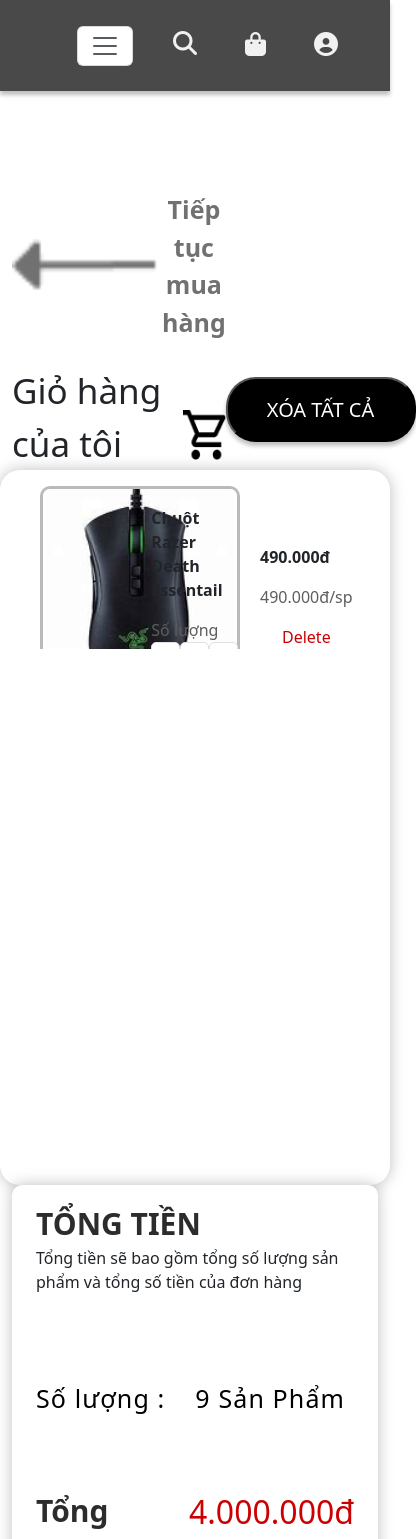
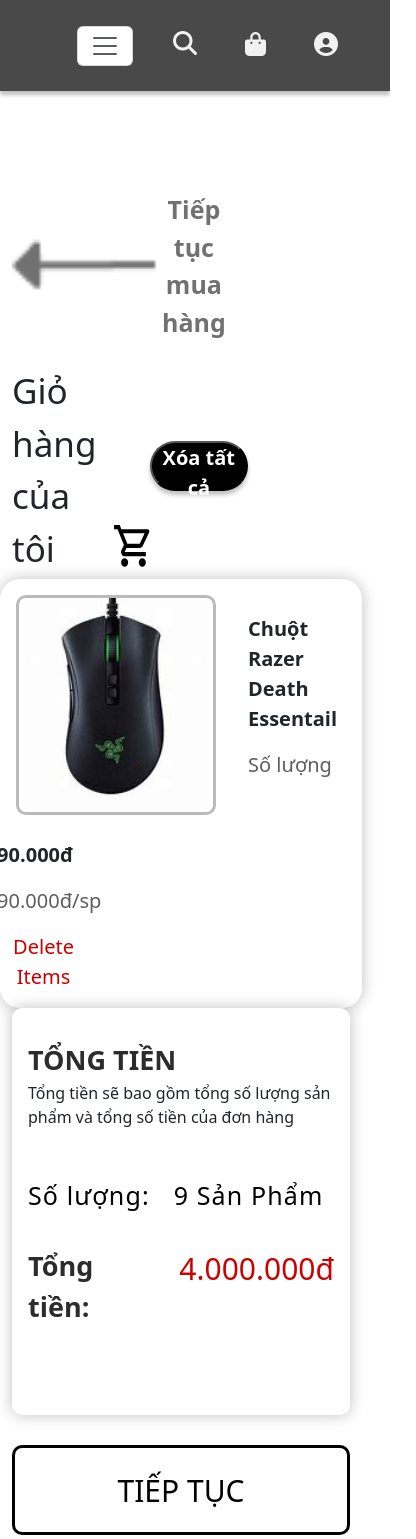
Before and after one commit to Anlele1701/DNT_Angular_ElectronicShop, an Angular app in the folder frontend/: page / in a window 390 px wide. Shown: the top 1539 px of the page, 416 px wide, since content can reach past the window. Built offline with nearby package versions, Linux system fonts and the light colour scheme.

Commit message:
Sửa lại trang giỏ hàng

```diff
--- a/frontend/src/app/client/shopping-cart/shopping-cart.component.css
+++ b/frontend/src/app/client/shopping-cart/shopping-cart.component.css
@@ -5,11 +5,9 @@
   border-radius: 20px;
   background: #fff;
   box-shadow: 0px 0px 15px 0px rgba(0, 0, 0, 0.25);
-  height: 715px;
+  max-height: 750px;
+  min-height: 250px;
   overflow: hidden;
-}
-#khung-1-con {
-  height: 46vw;
   overflow-y: scroll;
 }
 #khung-2 {
@@ -17,16 +15,11 @@
   background: #fff;
   box-shadow: 0px 0px 15px 0px rgba(0, 0, 0, 0.25);
   height: 407px;
-  overflow: hidden;
-}
-#khung-2-con {
-  height: 380px;
-  overflow: auto;
+  float:left;
 }
 /* customize - scroll */
 ::-webkit-scrollbar {
   width: 10px;
-  height: 3px;
 }
 
 /* Track */
@@ -37,6 +30,7 @@
 /* Handle */
 ::-webkit-scrollbar-thumb {
   background: rgba(217, 217, 217, 0.5);
+  border-radius: 20px;
 }
 
 /* Handle on hover */
@@ -59,18 +53,13 @@
 #Giohang {
   margin-bottom: 0;
   font-size: 35px;
-}
-#Giohangimage {
-  width: 60px;
-  height: 50px;
-  margin-left: 20px;
-  margin-bottom: 10px;
+  margin-right: 10px;
 }
 .Delete-all {
   border-radius: 30px;
   background: #000;
-  width: 190px;
-  height: 65px;
+  width: 146.552px;
+  height: 50px;
   box-shadow: 0px 4px 4px 0px rgba(0, 0, 0, 0.25);
   color: #ffffff;
   font-size: 20px;
@@ -86,6 +75,7 @@
   background-color: white;
   border: none;
   color: #c00;
+  font-size: 20px;
 }
 .bt-change-3 {
   color: #717171;
@@ -105,12 +95,12 @@
   align-items: center;
 }
 .p-change-1 {
-  display: block;
   color: #5d5d5d;
+  font-size:20px;
 }
 .p-change-2 {
   color: #2c2c2c;
-  font-size: 30px;
+  font-size: 27px;
   font-weight: 600;
   margin-bottom: 0;
 }
@@ -123,10 +113,11 @@
 }
 .p-change-4 {
   font-weight: 700;
+  font-size:20px;
 }
 .p-money {
   color: #c00;
-  font-size: 32px;
+  font-size: 30px;
   font-weight: 500;
   margin-bottom: 0;
   margin-left: 20px;
@@ -137,7 +128,5 @@
   border-radius: 10px;
   border: 3px solid rgba(118, 118, 118, 0.5);
   background: lightgray 50% / cover no-repeat, #d9d9d9;
+  object-fit:contain;
 }
-.margin-bot {
-  margin-bottom: 70px;
-}
--- a/frontend/src/app/client/shopping-cart/shopping-cart.component.html
+++ b/frontend/src/app/client/shopping-cart/shopping-cart.component.html
@@ -8,56 +8,36 @@
   </div>
   <!--hang tren-->
   <div class="row">
-    <div class="col-md-8 d-flex justify-content-between">
+    <div class="col-8 d-flex justify-content-between">
       <div class="col-7 d-flex align-items-end">
         <p id="Giohang">Giỏ hàng của tôi</p>
-        <img
-          src="/assets/client/ShoppingCart/shopping_cart.png"
-          alt=""
-          id="Giohangimage"
+        <div class="pb-2">
+          <svg
+            xmlns="http://www.w3.org/2000/svg"
+            width="36"
+            height="42"
+            viewBox="0 0 36 42"
+            fill="none"
+          >
+            <path
+              d="M10.6135 41.6928C9.64059 41.6928 8.80773 41.2846 8.1149 40.4681C7.42208 39.6516 7.07566 38.6701 7.07566 37.5235C7.07566 36.377 7.42208 35.3954 8.1149 34.579C8.80773 33.7625 9.64059 33.3542 10.6135 33.3542C11.5864 33.3542 12.4193 33.7625 13.1121 34.579C13.8049 35.3954 14.1513 36.377 14.1513 37.5235C14.1513 38.6701 13.8049 39.6516 13.1121 40.4681C12.4193 41.2846 11.5864 41.6928 10.6135 41.6928ZM28.3027 41.6928C27.3298 41.6928 26.4969 41.2846 25.8041 40.4681C25.1112 39.6516 24.7648 38.6701 24.7648 37.5235C24.7648 36.377 25.1112 35.3954 25.8041 34.579C26.4969 33.7625 27.3298 33.3542 28.3027 33.3542C29.2756 33.3542 30.1084 33.7625 30.8013 34.579C31.4941 35.3954 31.8405 36.377 31.8405 37.5235C31.8405 38.6701 31.4941 39.6516 30.8013 40.4681C30.1084 41.2846 29.2756 41.6928 28.3027 41.6928ZM9.10992 8.33856L13.3553 18.7618H25.7377L30.6023 8.33856H9.10992ZM7.42945 4.16928H33.521C34.199 4.16928 34.715 4.52541 35.0688 5.23766C35.4225 5.94991 35.4373 6.67085 35.113 7.40047L28.8333 20.7422C28.509 21.437 28.0742 21.9756 27.5288 22.3578C26.9833 22.7399 26.3863 22.931 25.7377 22.931H12.5593L10.6135 27.1003H31.8405V31.2696H10.6135C9.28681 31.2696 8.28442 30.5834 7.60634 29.211C6.92826 27.8386 6.89877 26.4749 7.51789 25.1199L9.90593 20.0125L3.53783 4.16928H0V0H5.74898L7.42945 4.16928Z"
+              fill="black"
             />
+          </svg>
         </div>
-      <div class="mb-3" id="p-change">
-        <button class="Delete-all">XÓA TẤT CẢ</button>
+      </div>
+      <div class="col-5 d-flex justify-content-end mb-2" id="p-change">
+        <button class="Delete-all fw-bold">Xóa tất cả</button>
       </div>
     </div>
   </div>
   <!--CHIA 2 Ben-->
-  <div class="row">
+  <div class="row mt-1 me-3">
     <!--Cot 8-->
-    <div class="col-md-8 container" id="khung-1">
-      <div id="khung-1-con">
-        <div class="container">
-          <div class="row p-3">
-            <div class="col-4 text-center">
-              <img
-                class="img-change"
-                src="/assets/client/ProductDetail/Hinh-test.jpg"
-                alt=""
-              />
-            </div>
-            <div class="col-4 p-center" >
+    <div class="col-md-8" id="khung-1">
       <div>
-                <p class="p-change-4">Chuột Razer Death Essentail</p>
-                <p class="p-change-1">
-                  Số lượng
-                  <button class="bt-change" type="button">-</button>
-                  <button class="bt-change" type="button">1</button>
-                  <button class="bt-change" type="button">+</button>
-                </p>
-              </div>
-            </div>
-            <div class="col-4" id="p-change">
-              <div style="margin-top: 25px">
-                <p class="p-change-4">490.000đ</p>
-                <p class="p-change-1">490.000đ/sp</p>
-                <button class="bt-change-2">Delete Items</button>
-              </div>
-            </div>
-          </div>
-          <!--test scroll bar-->
-          <div class="row p-3">
-            <div class="col-4 text-center">
+        <div class="row p-3 justify-content-between d-flex">
+          <div class="p-0 w-auto col-2">
             <img
               class="img-change"
               src="/assets/client/ProductDetail/Hinh-test.jpg"
@@ -66,16 +46,16 @@
           </div>
           <div class="col-4 p-center">
             <div>
-                <p class="p-change-4">Chuột Razer Death Essentail</p>
-                <p class="p-change-1">
-                  Số lượng
-                  <button class="bt-change" type="button">-</button>
-                  <button class="bt-change" type="button">1</button>
-                  <button class="bt-change" type="button">+</button>
+              <p class="p-change-4 justify-content-center align-items-center">
+                Chuột Razer Death Essentail
               </p>
+              <p class="p-change-1">Số lượng</p>
             </div>
           </div>
-            <div class="col-4" id="p-change">
+          <div
+            class="col-2 justify-content-center align-items-center d-flex"
+            id="p-change"
+          >
             <div style="margin-top: 25px">
               <p class="p-change-4">490.000đ</p>
               <p class="p-change-1">490.000đ/sp</p>
@@ -83,117 +63,30 @@
             </div>
           </div>
         </div>
-          <div class="row p-3">
-            <div class="col-4 text-center">
-              <img
-                class="img-change"
-                src="/assets/client/ProductDetail/Hinh-test.jpg"
-                alt=""
-              />
-            </div>
-            <div class="col-4 p-center">
-              <div>
-                <p class="p-change-4">Chuột Razer Death Essentail</p>
-                <p class="p-change-1">
-                  Số lượng
-                  <button class="bt-change" type="button">-</button>
-                  <button class="bt-change" type="button">1</button>
-                  <button class="bt-change" type="button">+</button>
-                </p>
-              </div>
-            </div>
-            <div class="col-4" id="p-change">
-              <div style="margin-top: 25px">
-                <p class="p-change-4">490.000đ</p>
-                <p class="p-change-1">490.000đ/sp</p>
-                <button class="bt-change-2">Delete Items</button>
-              </div>
-            </div>
-          </div>
-          <div class="row p-3">
-            <div class="col-4 text-center">
-              <img
-                class="img-change"
-                src="/assets/client/ProductDetail/Hinh-test.jpg"
-                alt=""
-              />
-            </div>
-            <div class="col-4 p-center">
-              <div>
-                <p class="p-change-4">Chuột Razer Death Essentail</p>
-                <p class="p-change-1">
-                  Số lượng
-                  <button class="bt-change" type="button">-</button>
-                  <button class="bt-change" type="button">1</button>
-                  <button class="bt-change" type="button">+</button>
-                </p>
-              </div>
-            </div>
-            <div class="col-4" id="p-change">
-              <div style="margin-top: 25px">
-                <p class="p-change-4">490.000đ</p>
-                <p class="p-change-1">490.000đ/sp</p>
-                <button class="bt-change-2">Delete Items</button>
-              </div>
-            </div>
-          </div>
-          <div class="row p-3">
-            <div class="col-4 text-center">
-              <img
-                class="img-change"
-                src="/assets/client/ProductDetail/Hinh-test.jpg"
-                alt=""
-              />
-            </div>
-            <div class="col-4 p-center">
-              <div>
-                <p class="p-change-4">Chuột Razer Death Essentail</p>
-                <p class="p-change-1">
-                  Số lượng
-                  <button class="bt-change" type="button">-</button>
-                  <button class="bt-change" type="button">1</button>
-                  <button class="bt-change" type="button">+</button>
-                </p>
-              </div>
-            </div>
-            <div class="col-4" id="p-change">
-              <div style="margin-top: 25px">
-                <p class="p-change-4">490.000đ</p>
-                <p class="p-change-1">490.000đ/sp</p>
-                <button class="bt-change-2">Delete Items</button>
-              </div>
-            </div>
-          </div>
-        </div>
+        <!--dzien  -->
       </div>
     </div>
     <!--Cot 4-->
     <div class="col-md-4">
-      <div id="khung-2" class="container">
+      <div id="khung-2">
         <div class="mt-3">
-          <div id="khung-2-con">
-            <div class="container">
-              <div class="row margin-bot">
+          <div class="p-3">
             <p class="p-change-2">TỔNG TIỀN</p>
             <p>
-                  Tổng tiền sẽ bao gồm tổng số lượng sản phẩm và tổng số tiền
-                  của đơn hàng
+              Tổng tiền sẽ bao gồm tổng số lượng sản phẩm và tổng số tiền của
+              đơn hàng
             </p>
           </div>
-              <div class="row margin-bot">
-                <div class="col d-flex">
-                  <p class="p-change-3" style="margin-right: 30px">
-                    Số lượng :
-                  </p>
+          <div class="p-3">
+            <div class="d-flex">
+              <p class="p-change-3 me-4">Số lượng:</p>
               <p class="p-change-3">9 Sản Phẩm</p>
             </div>
           </div>
-              <div class="row">
-                <div class="col d-flex">
+          <div class="p-3">
+            <div class="d-flex">
               <p class="p-change-2">Tổng tiền:</p>
               <p class="p-money">4.000.000đ</p>
-                </div>
-              </div>
             </div>
           </div>
         </div>
```
Also changed, not shown: frontend/src/app/client/header/header.component.html (+30 -8 lines). Lines whose indentation alone changed are shown as unchanged.
